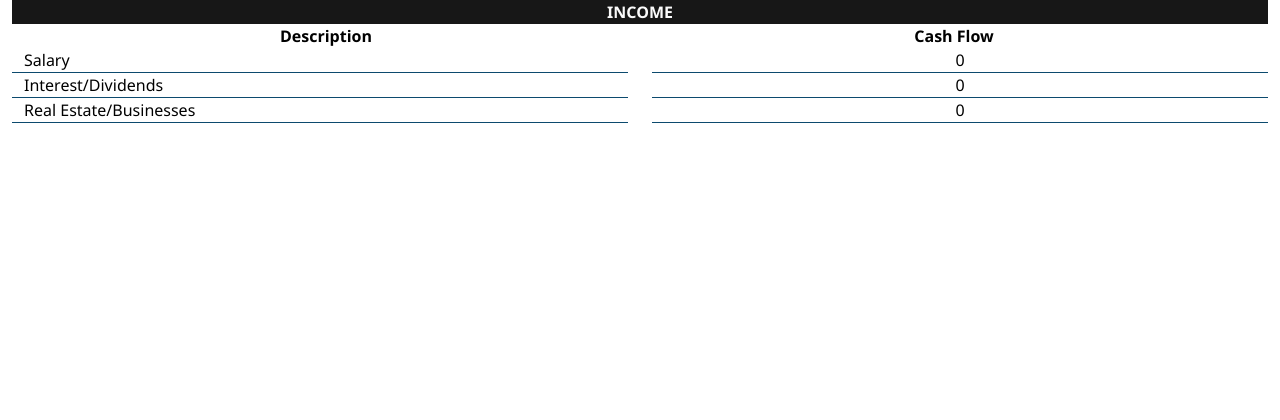
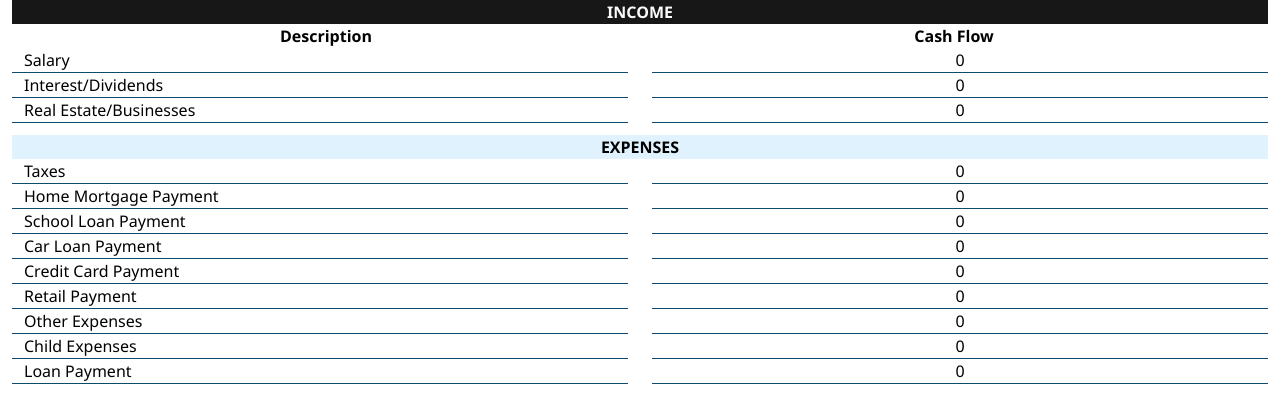
Before and after one commit to crypt096/richdad-financial-statement, a Vue app in the folder frontend/: page / in a window 1280 px wide. Shown: the top 420 px of the page. Built offline with nearby package versions, Linux system fonts and the light colour scheme.

Commit message:
Update IncomeStatementLayout.vue

```diff
--- a/frontend/src/components/IncomeStatementLayout.vue
+++ b/frontend/src/components/IncomeStatementLayout.vue
@@ -2,8 +2,10 @@
   <!-- Create layout like this: https://www.richdad.com/MediaLibrary/RichDad/images/blogs/income-statement-131003.png -->
   <!-- I've just added components for you here. Add appropriate classes and make it look like in the image above -->
   <income></income>
+  <expenses></expenses>
 </template>
 
 <script lang="ts" setup>
 import Income from "./Income.vue";
+import Expenses from "./Expenses.vue";
 </script>
```
